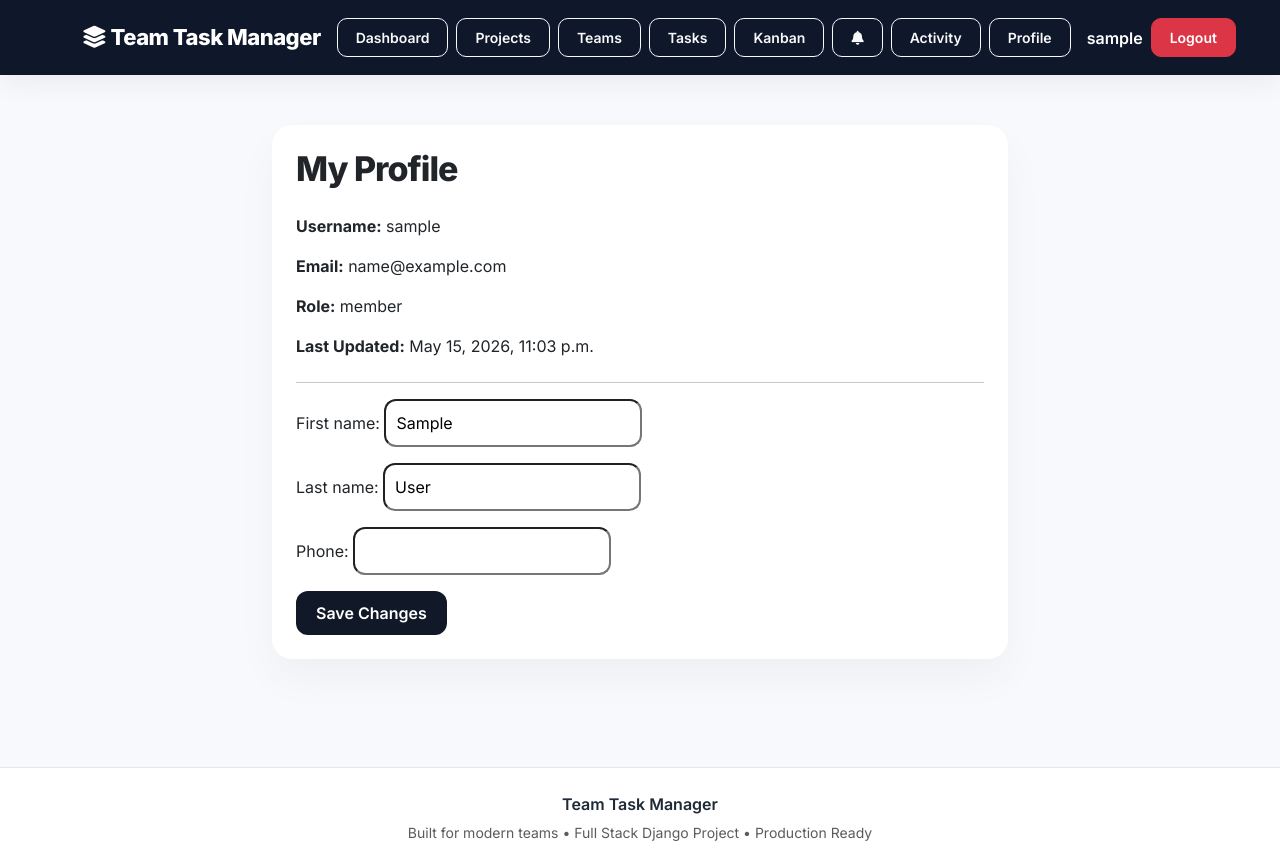
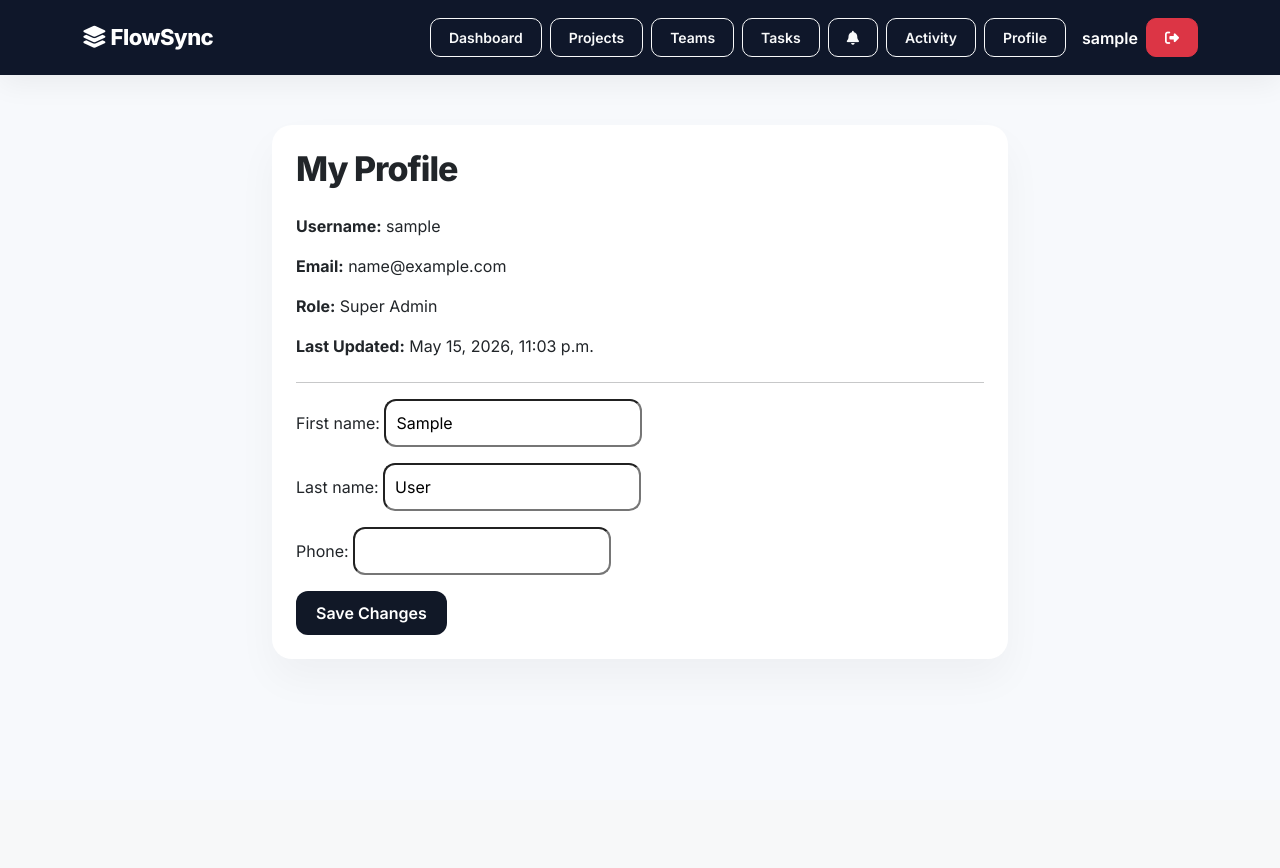
Before and after one commit to gaurav9364/flowsync-django, a Django app: page /profile/ in a window 1280 px wide. After the commit the page ends 635 px from the top, so only its background shows below. Run offline with Django 5.2, Linux system fonts and the light colour scheme; the visitor is signed in with stand-in values (Sample User, id 1).

Commit message:
Final production-ready version for deployment

```diff
--- a/tasks/urls.py
+++ b/tasks/urls.py
@@ -6,7 +6,6 @@ from .views import (
     task_detail,
     delete_task,
     task_api,
-    kanban_board,
     export_tasks_csv,
 )
 
@@ -17,7 +16,6 @@ urlpatterns = [
     path('detail/<int:pk>/', task_detail, name='task_detail'),
     path('delete/<int:pk>/', delete_task, name='delete_task'),
     path('api/', task_api, name='task_api'),
-    path('kanban/', kanban_board, name='kanban'),
     path(
         'export/csv/',
         export_tasks_csv,
--- a/templates/base.html
+++ b/templates/base.html
@@ -3,7 +3,7 @@
 <head>
     <meta charset="UTF-8">
     <meta name="viewport" content="width=device-width, initial-scale=1.0">
-    <title>Team Task Manager</title>
+    <title>FlowSync</title>
 
     <!-- Bootstrap -->
     <link href="https://cdn.jsdelivr.net/npm/bootstrap@5.3.0/dist/css/bootstrap.min.css" rel="stylesheet">
@@ -161,7 +161,7 @@
         <a class="navbar-brand"
            href="{% url 'dashboard' %}">
             <i class="fa-solid fa-layer-group"></i>
-            Team Task Manager
+            FlowSync
         </a>
 
         {% if user.is_authenticated %}
@@ -187,11 +187,6 @@
                Tasks
             </a>
 
-            <a href="{% url 'kanban' %}"
-               class="btn btn-outline-light btn-sm nav-btn">
-               Kanban
-            </a>
-
             <a href="{% url 'notifications' %}"
                class="btn btn-outline-light btn-sm nav-btn">
                <i class="fa-solid fa-bell"></i>
@@ -213,7 +208,7 @@
 
             <a href="{% url 'logout' %}"
                class="btn btn-danger btn-sm nav-btn">
-               Logout
+               <i class="fa-solid fa-right-from-bracket"></i>
             </a>
 
         </div>
@@ -228,24 +223,4 @@
 </div>
 
 </body>
-
-<footer class="mt-5 py-4 text-center"
-        style="
-            border-top: 1px solid #e5e7eb;
-            background: white;
-        ">
-
-    <div class="container">
-
-        <p class="mb-1 fw-semibold">
-            Team Task Manager
-        </p>
-
-        <small class="text-muted">
-            Built for modern teams • Full Stack Django Project • Production Ready
-        </small>
-
-    </div>
-
-</footer>
 </html>
--- a/users/forms.py
+++ b/users/forms.py
@@ -4,6 +4,14 @@ from .models import User
 
 
 class SignupForm(UserCreationForm):
+
+    admin_secret_code = forms.CharField(
+    required=False,
+    widget=forms.PasswordInput(),
+    help_text="Required only for admin account creation"
+)
+
+
     class Meta:
         model = User
         fields = [
@@ -17,6 +25,22 @@ class SignupForm(UserCreationForm):
             'password2',
         ]
 
+    def clean(self):
+        cleaned_data = super().clean()
+
+        role = cleaned_data.get("role")
+        code = cleaned_data.get("admin_secret_code")
+
+        if role == "admin":
+            if code != "ETHARA_ADMIN_2026":
+                raise forms.ValidationError(
+                    "Invalid admin secret code."
+                )
+
+        return cleaned_data
+
+
+
 class ProfileForm(forms.ModelForm):
     class Meta:
         model = User
--- a/users/templates/users/profile.html
+++ b/users/templates/users/profile.html
@@ -25,7 +25,11 @@
 
                     <p>
                         <strong>Role:</strong>
-                        {{ request.user.role }}
+                        {% if request.user.is_superuser %}
+                        Super Admin
+                        {% else %}
+                            {{ request.user.role|title }}
+                        {% endif %}
                     </p>
 
                     <p>
```
Also changed, not shown: tasks/views.py (+0 -33 lines), users/templates/users/dashboard.html (+8 -9 lines).
